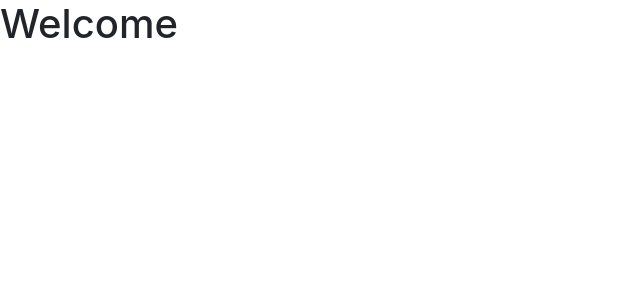
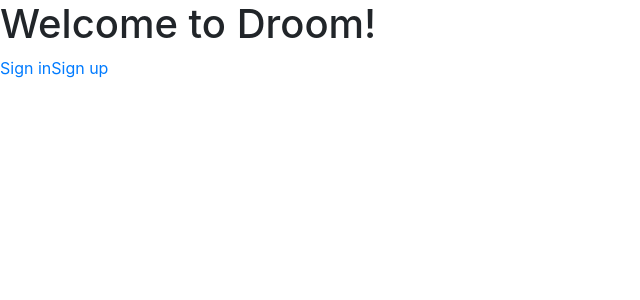
Before and after one commit to adastraz/Front-End, a React (Create React App) app in the folder droom/: page / in a window 1280 px wide. Shown: the top 300 px of the page, without its empty margins (0-640 px from the left). Built offline with nearby package versions, Linux system fonts and the light colour scheme.

Commit message:
added nav and a links for sign in/sign up on the welcome page

```diff
--- a/droom/src/components/Welcome.js
+++ b/droom/src/components/Welcome.js
@@ -1,7 +1,15 @@
   import React from "react";
 
   function Welcome() {
-    return <h1>Welcome</h1>
+    return (
+        <div className="welcome">
+            <h1>Welcome to Droom!</h1>
+            <nav>
+                <a href="#">Sign in</a>
+                <a href="#">Sign up</a>
+            </nav>
+        </div>
+    )
   }
 
   export default Welcome
```
